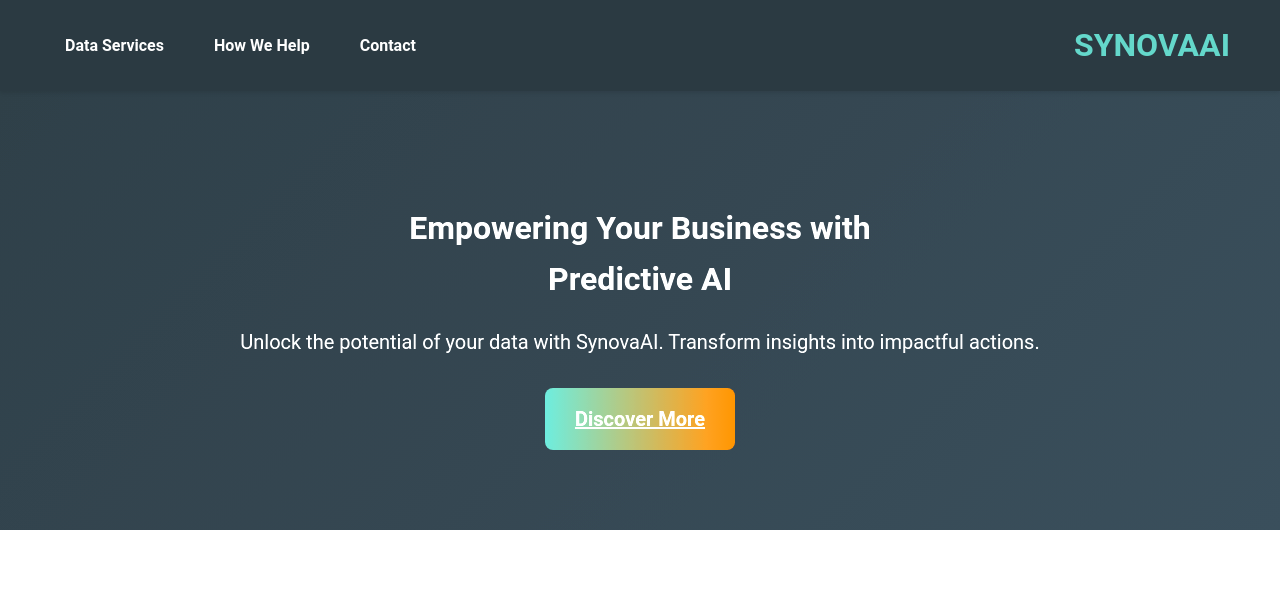
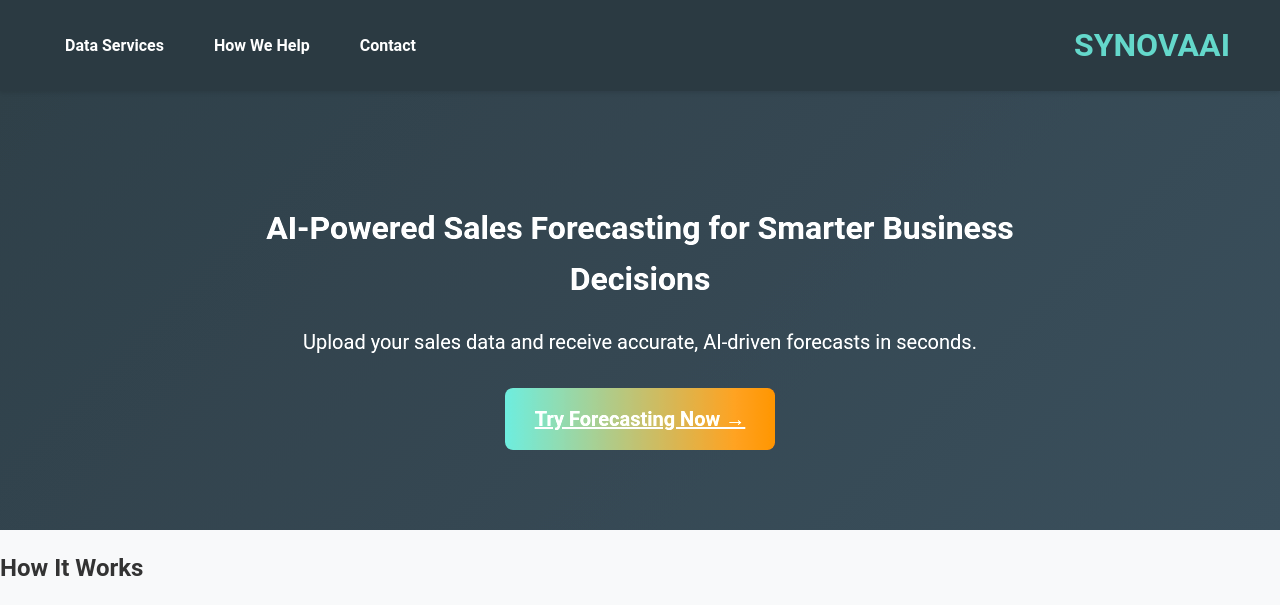
Before and after one commit to jslad2/sales-forecasting-platform, a Flask app: page / in a window 1280 px wide. Shown: the top 605 px of the page. Run offline with Flask 3, Linux system fonts and the light colour scheme.

Commit message:
Update homepage

```diff
--- a/templates/index.html
+++ b/templates/index.html
@@ -3,15 +3,15 @@
 <head>
     <meta charset="UTF-8">
     <meta name="viewport" content="width=device-width, initial-scale=1.0">
-    <title>SynovaAI - Unlock Predictive Insights</title>
-    <meta name="description" content="Empowering Your Business with Predictive AI">
+    <title>SynovaAI - AI Sales Forecasting</title>
+    <meta name="description" content="AI-powered sales forecasting and predictive analytics for businesses.">
+
     <!-- Open Graph Meta Tags for SEO -->
-    <meta property="og:title" content="SynovaAI - Unlock Predictive Insights">
-    <meta property="og:description" content="Empowering Your Business with Predictive AI">
+    <meta property="og:title" content="SynovaAI - AI Sales Forecasting">
+    <meta property="og:description" content="AI-powered sales forecasting and predictive analytics for businesses.">
     <meta property="og:image" content="{{ url_for('static', filename='images/og-image.png') }}">
     <meta property="og:url" content="https://www.synovaai.com">
-    <!-- Favicon -->
-    <link rel="icon" type="image/png" href="{{ url_for('static', filename='images/favicon.png') }}">
+
     <!-- Stylesheet -->
     <link rel="stylesheet" href="{{ url_for('static', filename='css/style.css') }}">
 </head>
@@ -32,98 +32,55 @@
     <!-- Hero Section -->
     <section class="hero">
         <article class="hero-text">
-            <h1>Empowering Your Business with<br><span class="highlight">Predictive AI</span></h1>
-            <p>Unlock the potential of your data with SynovaAI. Transform insights into impactful actions.</p>
-            <a href="{{ url_for('data_services') }}" class="cta-button" aria-label="Discover More">Discover More</a>
+            <h1>AI-Powered Sales Forecasting for Smarter Business Decisions</h1>
+            <p>Upload your sales data and receive accurate, AI-driven forecasts in seconds.</p>
+            <a href="https://sales-forecasting-platform-ymmlb4pgyhgjw9gg7useb4.streamlit.app" class="cta-button primary-button" target="_blank">Try Forecasting Now →</a>
         </article>
     </section>
 
-    <!-- Data Services Section -->
-    <section id="services" class="data-services">
-        <h2>Are you ready to unlock the potential of your data?</h2>
-        <div class="service-grid">
-            <!-- Forecasting Service -->
-            <div class="service-card">
-                <img src="{{ url_for('static', filename='images/forecasting-icon.png') }}" alt="Forecasting Icon" loading="lazy">
-                <h3>Forecasting</h3>
-                <p>Generate accurate, actionable sales forecasts using AI-driven predictive analytics.</p>
-                <a href="http://localhost:8501" target="_blank" class="cta-button" aria-label="Explore Forecasting">Explore Forecasting</a>
+    <!-- How It Works Section -->
+    <section class="how-it-works">
+        <h2>How It Works</h2>
+        <div class="steps">
+            <div class="step">
+                <img src="static/images/upload-icon.png" alt="Upload Data">
+                <h3>Upload Your Data</h3>
+                <p>Drag and drop your sales data (CSV) for instant analysis.</p>
             </div>
-            <!-- Dashboard Service -->
-            <div class="service-card">
-                <img src="{{ url_for('static', filename='images/dashboard-icon.png') }}" alt="Dashboard Icon" loading="lazy">
-                <h3>Interactive Dashboards</h3>
-                <p>Visualize your data with real-time, interactive dashboards tailored to your needs.</p>
-                <li><a href="{{ url_for('sales_dashboard') }}">Sales Dashboard</a></li>
+            <div class="step">
+                <img src="static/images/ai-icon.png" alt="AI Processing">
+                <h3>AI Forecasting</h3>
+                <p>Our AI generates future sales trends in real-time.</p>
             </div>
-            <!-- Self-Service Insights -->
-            <div class="service-card">
-                <img src="{{ url_for('static', filename='images/self-service-icon.png') }}" alt="Self-Service Icon" loading="lazy">
-                <h3>Self-Service Insights</h3>
-                <p>Upload your data and get instant analytics, forecasts, and actionable insights.</p>
+            <div class="step">
+                <img src="static/images/insights-icon.png" alt="Insights">
+                <h3>Download & Act</h3>
+                <p>Use data-driven insights to optimize your strategy.</p>
             </div>
         </div>
     </section>
 
+    <!-- Why Choose Us Section -->
+    <section class="why-choose-us">
+        <h2>Why Choose SynovaAI?</h2>
+        <ul>
+            <li>🚀 <strong>Increase Revenue:</strong> Forecast future demand accurately.</li>
+            <li>📈 <strong>Reduce Inventory Risks:</strong> Prevent overstocking & shortages.</li>
+            <li>⏳ <strong>Save Time:</strong> AI handles forecasting for you.</li>
+        </ul>
+    </section>
+
     <!-- Call to Action -->
     <section class="cta">
-        <h2>Ready to Transform Your Data?</h2>
-        <p>Contact us today to explore AI-powered insights for your business.</p>
-        <a href="{{ url_for('contact') }}" class="cta-button" aria-label="Get Started">Get Started</a>
+        <h2>Start Forecasting Today</h2>
+        <p>Try SynovaAI's forecasting tool for free and see the impact on your business.</p>
+        <a href="https://sales-forecasting-platform-ymmlb4pgyhgjw9gg7useb4.streamlit.app" class="cta-button primary-button" target="_blank">Get Started Now →</a>
     </section>
-
-    <!-- Back to Top Button -->
-    <button onclick="scrollToTop()" class="top-button" aria-label="Back to Top">⬆ Back to Top</button>
 
     <!-- Footer -->
     <footer>
         <p>&copy; 2025 SynovaAI. All rights reserved.</p>
     </footer>
 
-    <!-- JavaScript -->
-    <script>
-        // Smooth Scroll to Top
-        function scrollToTop() {
-            window.scrollTo({ top: 0, behavior: 'smooth' });
-        }
-
-        // Show "Back to Top" Button on Scroll
-        window.addEventListener("scroll", function() {
-            let backToTop = document.querySelector(".top-button");
-            if (window.scrollY > 100) {
-                document.body.classList.add("scrolled");
-            } else {
-                document.body.classList.remove("scrolled");
-            }
-        });
-
-        // Animate Service Cards on Scroll
-        document.addEventListener("DOMContentLoaded", function() {
-            let cards = document.querySelectorAll(".service-card");
-            let observer = new IntersectionObserver(entries => {
-                entries.forEach(entry => {
-                    if (entry.isIntersecting) {
-                        entry.target.classList.add("show");
-                    }
-                });
-            }, { threshold: 0.2 });
-
-            cards.forEach(card => {
-                observer.observe(card);
-            });
-
-            // Fallback for browsers that don't support IntersectionObserver
-            if (!('IntersectionObserver' in window)) {
-                console.warn("IntersectionObserver not supported!");
-                document.querySelectorAll(".service-card").forEach(card => card.classList.add("show"));
-            }
-        });
-
-        // Google Analytics (Replace UA-XXXXXX-X with your tracking ID)
-        window.dataLayer = window.dataLayer || [];
-        function gtag(){dataLayer.push(arguments);}
-        gtag('js', new Date());
-        gtag('config', 'UA-XXXXXX-X');
-    </script>
 </body>
 </html>
```
